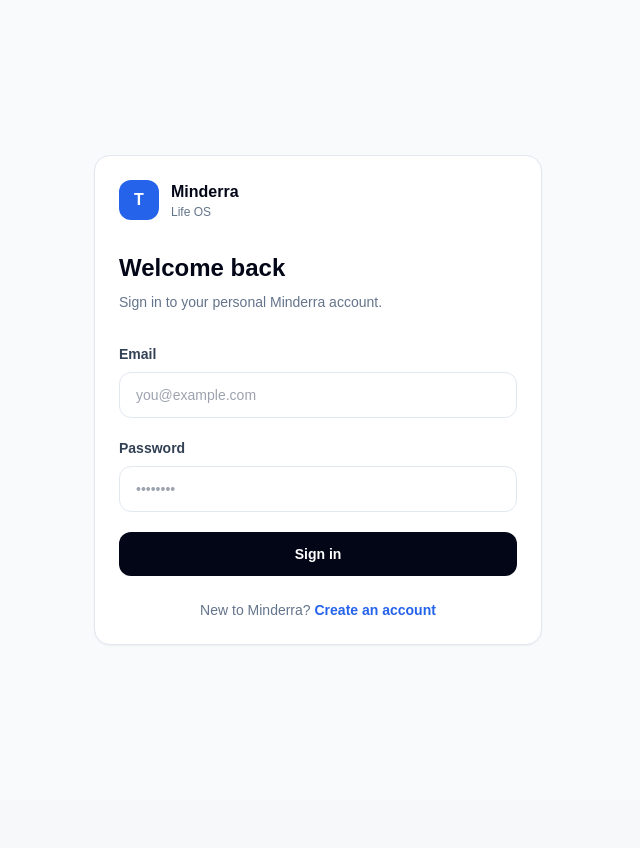
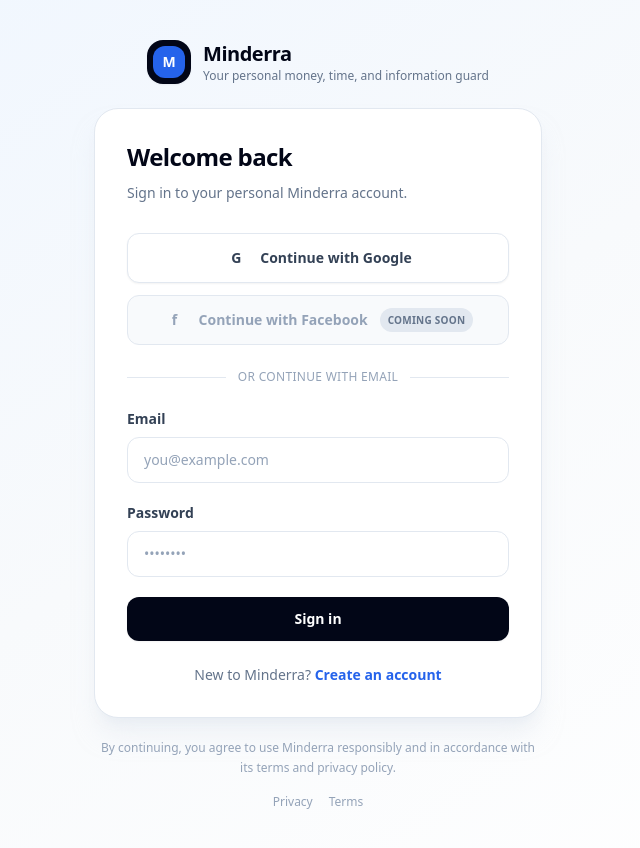
Before and after one commit to knowlershub/TriGuard, a Next.js app: page /login in a window 1280 px wide. Shown: the whole page, without its empty margins (322-962 px from the left). Before the commit the page ends 800 px from the top, so only its background shows below. Built offline with nearby package versions, Linux system fonts and the light colour scheme; no server answers.

Commit message:
Latest Commit

```diff
--- a/src/app/api/auth/gmail/callback/route.ts
+++ b/src/app/api/auth/gmail/callback/route.ts
@@ -138,7 +138,7 @@
     return NextResponse.redirect(
       new URL(
         "/dashboard/settings?gmail=connected",
-        process.env.APP_BASE_URL ?? "https://triguard-mgoo.onrender.com"
+        process.env.APP_BASE_URL ?? "https://minderra.onrender.com"
       )
     );
   } catch (error) {
--- a/src/app/globals.css
+++ b/src/app/globals.css
@@ -4,11 +4,7 @@
 
 :root {
   --background: #f7f8fa;
-  --foreground: #111827;
-}
-
-* {
-  box-sizing: border-box;
+  --foreground: #0f172a;
 }
 
 html,
@@ -16,11 +12,18 @@
   min-height: 100%;
 }
 
+html {
+  background: var(--background);
+}
+
 body {
   margin: 0;
   background: var(--background);
   color: var(--foreground);
-  font-family: Arial, Helvetica, sans-serif;
+}
+
+* {
+  box-sizing: border-box;
 }
 
 button,
@@ -29,12 +32,3 @@
 select {
   font: inherit;
 }
-
-button {
-  cursor: pointer;
-}
-
-a {
-  color: inherit;
-  text-decoration: none;
-}
--- a/src/app/login/page.tsx
+++ b/src/app/login/page.tsx
@@ -17,6 +17,7 @@
   const [password, setPassword] = useState("");
   const [error, setError] = useState<string | null>(null);
   const [loading, setLoading] = useState(false);
+  const [googleLoading, setGoogleLoading] = useState(false);
 
   useEffect(() => {
     if (sessionStatus === "authenticated") {
@@ -27,8 +28,14 @@
   if (sessionStatus === "loading") {
     return (
       <main className="flex min-h-screen items-center justify-center bg-slate-50 px-4">
-        <div className="text-sm font-medium text-slate-500">
+        <div className="w-full max-w-md rounded-2xl border border-slate-200 bg-white p-8 text-center shadow-sm">
+          <div className="mx-auto mb-4 flex h-12 w-12 items-center justify-center rounded-2xl bg-slate-950 text-lg font-bold text-white">
+            M
+          </div>
+
+          <p className="text-sm font-medium text-slate-500">
             Checking your session...
+          </p>
         </div>
       </main>
     );
@@ -86,34 +93,55 @@
     }
   }
 
+  async function handleGoogleSignIn() {
+    setError(null);
+    setGoogleLoading(true);
+
+    try {
+      await signIn("google", {
+        callbackUrl: "/dashboard",
+      });
+    } catch {
+      setGoogleLoading(false);
+      setError(
+        "Unable to continue with Google right now."
+      );
+    }
+  }
+
   return (
-    <main className="flex min-h-screen items-center justify-center bg-slate-50 px-4">
-      <div className="w-full max-w-md rounded-2xl border border-slate-200 bg-white p-6 shadow-sm">
-        <div className="mb-8">
+    <main className="flex min-h-screen items-center justify-center bg-gradient-to-br from-blue-50 via-slate-50 to-white px-4 py-10">
+      <div className="w-full max-w-md">
+        <div className="mb-6 text-center">
           <Link
             href="/"
             className="inline-flex items-center gap-3"
           >
-            <div className="flex h-10 w-10 items-center justify-center rounded-xl bg-blue-600 font-bold text-white">
-              T
+            <div className="flex h-11 w-11 items-center justify-center rounded-2xl bg-slate-950 shadow-sm">
+              <div className="flex h-8 w-8 items-center justify-center rounded-xl bg-blue-600 text-sm font-bold text-white">
+                M
+              </div>
             </div>
 
-            <div>
-              <div className="font-bold text-slate-950">
+            <div className="text-left">
+              <div className="text-xl font-bold tracking-tight text-slate-950">
                 Minderra
               </div>
 
-              <div className="text-xs text-slate-500">
-                Life OS
+              <div className="text-xs font-medium text-slate-500">
+                Your personal money, time, and information guard
               </div>
             </div>
           </Link>
+        </div>
 
-          <h1 className="mt-8 text-2xl font-bold text-slate-950">
+        <div className="rounded-3xl border border-slate-200 bg-white p-6 shadow-xl shadow-slate-200/50 sm:p-8">
+          <div className="mb-7">
+            <h1 className="text-2xl font-bold tracking-tight text-slate-950">
               Welcome back
             </h1>
 
-          <p className="mt-2 text-sm text-slate-500">
+            <p className="mt-2 text-sm leading-6 text-slate-500">
               Sign in to your personal Minderra account.
             </p>
           </div>
@@ -127,6 +155,57 @@
               {error}
             </div>
           )}
+
+          <div className="space-y-3">
+            <button
+              type="button"
+              onClick={handleGoogleSignIn}
+              disabled={googleLoading || loading}
+              className="flex w-full items-center justify-center gap-3 rounded-xl border border-slate-200 bg-white px-4 py-3 text-sm font-semibold text-slate-700 shadow-sm transition hover:bg-slate-50 disabled:cursor-not-allowed disabled:opacity-60"
+            >
+              <span
+                aria-hidden="true"
+                className="flex h-6 w-6 items-center justify-center rounded-full text-sm font-bold"
+              >
+                G
+              </span>
+
+              {googleLoading
+                ? "Connecting to Google..."
+                : "Continue with Google"}
+            </button>
+
+            <button
+              type="button"
+              disabled
+              className="flex w-full cursor-not-allowed items-center justify-center gap-3 rounded-xl border border-slate-200 bg-slate-50 px-4 py-3 text-sm font-semibold text-slate-400"
+            >
+              <span
+                aria-hidden="true"
+                className="flex h-6 w-6 items-center justify-center text-sm font-bold"
+              >
+                f
+              </span>
+
+              <span>
+                Continue with Facebook
+              </span>
+
+              <span className="rounded-full bg-slate-200 px-2 py-0.5 text-[10px] font-bold uppercase tracking-wide text-slate-500">
+                Coming Soon
+              </span>
+            </button>
+          </div>
+
+          <div className="my-6 flex items-center gap-3">
+            <div className="h-px flex-1 bg-slate-200" />
+
+            <span className="text-xs font-medium uppercase tracking-wide text-slate-400">
+              Or continue with email
+            </span>
+
+            <div className="h-px flex-1 bg-slate-200" />
+          </div>
 
           <form
             onSubmit={handleSubmit}
@@ -149,7 +228,7 @@
                 onChange={(event) =>
                   setEmail(event.target.value)
                 }
-              className="w-full rounded-xl border border-slate-200 px-4 py-3 text-sm outline-none transition focus:border-blue-500 focus:ring-2 focus:ring-blue-100"
+                className="w-full rounded-xl border border-slate-200 bg-white px-4 py-3 text-sm text-slate-950 outline-none transition placeholder:text-slate-400 focus:border-blue-500 focus:ring-2 focus:ring-blue-100"
                 placeholder="you@example.com"
               />
             </div>
@@ -171,15 +250,15 @@
                 onChange={(event) =>
                   setPassword(event.target.value)
                 }
-              className="w-full rounded-xl border border-slate-200 px-4 py-3 text-sm outline-none transition focus:border-blue-500 focus:ring-2 focus:ring-blue-100"
+                className="w-full rounded-xl border border-slate-200 bg-white px-4 py-3 text-sm text-slate-950 outline-none transition placeholder:text-slate-400 focus:border-blue-500 focus:ring-2 focus:ring-blue-100"
                 placeholder="••••••••"
               />
             </div>
 
             <button
               type="submit"
-            disabled={loading}
-            className="w-full rounded-xl bg-slate-950 px-4 py-3 text-sm font-semibold text-white transition hover:bg-slate-800 disabled:cursor-not-allowed disabled:opacity-60"
+              disabled={loading || googleLoading}
+              className="w-full rounded-xl bg-slate-950 px-4 py-3 text-sm font-semibold text-white shadow-sm transition hover:bg-slate-800 disabled:cursor-not-allowed disabled:opacity-60"
             >
               {loading
                 ? "Signing in..."
@@ -197,6 +276,28 @@
             </Link>
           </p>
         </div>
+
+        <p className="mt-5 text-center text-xs leading-5 text-slate-400">
+          By continuing, you agree to use Minderra responsibly
+          and in accordance with its terms and privacy policy.
+        </p>
+
+        <div className="mt-4 flex justify-center gap-4 text-xs text-slate-400">
+          <Link
+            href="/privacy"
+            className="hover:text-slate-600"
+          >
+            Privacy
+          </Link>
+
+          <Link
+            href="/terms"
+            className="hover:text-slate-600"
+          >
+            Terms
+          </Link>
+        </div>
+      </div>
     </main>
   );
 }
--- a/src/app/page.tsx
+++ b/src/app/page.tsx
@@ -5,7 +5,8 @@
     <main
       style={{
         minHeight: "100vh",
-        background: "#f8fafc",
+        background:
+          "radial-gradient(circle at 15% 10%, rgba(37, 99, 235, 0.10), transparent 28%), radial-gradient(circle at 85% 5%, rgba(59, 130, 246, 0.08), transparent 24%), linear-gradient(180deg, #eef4ff 0%, #f8fafc 48%, #ffffff 100%)",
         color: "#0f172a",
         padding: "48px 24px",
       }}
--- a/src/auth.ts
+++ b/src/auth.ts
@@ -1,5 +1,6 @@
 import NextAuth, { CredentialsSignin } from "next-auth";
 import Credentials from "next-auth/providers/credentials";
+import Google from "next-auth/providers/google";
 import bcrypt from "bcryptjs";
 
 import authConfig from "@/auth.config";
@@ -21,6 +22,112 @@
   code = "user_not_found";
 }
 
+function normalizeEmail(email: string) {
+  return email.trim().toLowerCase();
+}
+
+async function findOrCreateOAuthUser({
+  email,
+  name,
+  provider,
+  providerAccountId,
+}: {
+  email: string;
+  name: string | null | undefined;
+  provider: string;
+  providerAccountId: string;
+}) {
+  const normalizedEmail = normalizeEmail(email);
+
+  const existingOAuthAccount =
+    await prisma.oAuthAccount.findUnique({
+      where: {
+        provider_providerAccountId: {
+          provider,
+          providerAccountId,
+        },
+      },
+      include: {
+        user: true,
+      },
+    });
+
+  if (existingOAuthAccount) {
+    const displayName = name?.trim();
+
+    if (
+      displayName &&
+      displayName !== existingOAuthAccount.user.displayName
+    ) {
+      return prisma.user.update({
+        where: {
+          id: existingOAuthAccount.userId,
+        },
+        data: {
+          displayName,
+        },
+      });
+    }
+
+    return existingOAuthAccount.user;
+  }
+
+  const existingWebAccount =
+    await prisma.webAccount.findUnique({
+      where: {
+        email: normalizedEmail,
+      },
+    });
+
+  let user = existingWebAccount
+    ? await prisma.user.findUnique({
+        where: {
+          id: existingWebAccount.userId,
+        },
+      })
+    : null;
+
+  if (!user) {
+    user = await prisma.user.create({
+      data: {
+        displayName:
+          name?.trim() ||
+          normalizedEmail.split("@")[0],
+      },
+    });
+
+    await prisma.webAccount.create({
+      data: {
+        userId: user.id,
+        email: normalizedEmail,
+        passwordHash: null,
+      },
+    });
+  } else if (
+    name?.trim() &&
+    user.displayName !== name.trim()
+  ) {
+    user = await prisma.user.update({
+      where: {
+        id: user.id,
+      },
+      data: {
+        displayName: name.trim(),
+      },
+    });
+  }
+
+  await prisma.oAuthAccount.create({
+    data: {
+      userId: user.id,
+      provider,
+      providerAccountId,
+    },
+  });
+
+  return user;
+}
+
 export const {
   handlers,
   signIn,
@@ -34,6 +141,15 @@
   },
 
   providers: [
+    Google({
+      clientId:
+        process.env.AUTH_GOOGLE_ID ??
+        process.env.GOOGLE_CLIENT_ID ??
+        "",
+      clientSecret:
+        process.env.AUTH_GOOGLE_SECRET ?? "",
+    }),
+
     Credentials({
       credentials: {
         email: {
@@ -47,11 +163,9 @@
       },
 
       async authorize(credentials) {
-        const email = String(
-          credentials?.email ?? ""
-        )
-          .trim()
-          .toLowerCase();
+        const email = normalizeEmail(
+          String(credentials?.email ?? "")
+        );
 
         const password = String(
           credentials?.password ?? ""
@@ -63,11 +177,17 @@
 
         const account =
           await prisma.webAccount.findUnique({
-            where: { email },
+            where: {
+              email,
+            },
           });
 
         if (!account) {
           throw new EmailNotFoundError();
+        }
+
+        if (!account.passwordHash) {
+          throw new InvalidCredentialsError();
         }
 
         const passwordMatches =
@@ -103,7 +223,41 @@
   callbacks: {
     ...authConfig.callbacks,
 
-    async jwt({ token, user }) {
+    async signIn({
+      user,
+      account,
+    }) {
+      if (account?.provider !== "google") {
+        return true;
+      }
+
+      if (
+        !user.email ||
+        !account.providerAccountId
+      ) {
+        return false;
+      }
+
+      const dbUser =
+        await findOrCreateOAuthUser({
+          email: user.email,
+          name: user.name,
+          provider: account.provider,
+          providerAccountId:
+            account.providerAccountId,
+        });
+
+      user.id = dbUser.id;
+      user.name = dbUser.displayName;
+      user.email = normalizeEmail(user.email);
+
+      return true;
+    },
+
+    async jwt({
+      token,
+      user,
+    }) {
       if (user?.id) {
         token.userId = user.id;
       }
@@ -111,8 +265,14 @@
       return token;
     },
 
-    async session({ session, token }) {
-      if (session.user && token.userId) {
+    async session({
+      session,
+      token,
+    }) {
+      if (
+        session.user &&
+        token.userId
+      ) {
         session.user.id = String(
           token.userId
         );
```
Also changed, not shown: 2 other files (tests, documents, lock files or other folders). Lines whose indentation alone changed are shown as unchanged.
